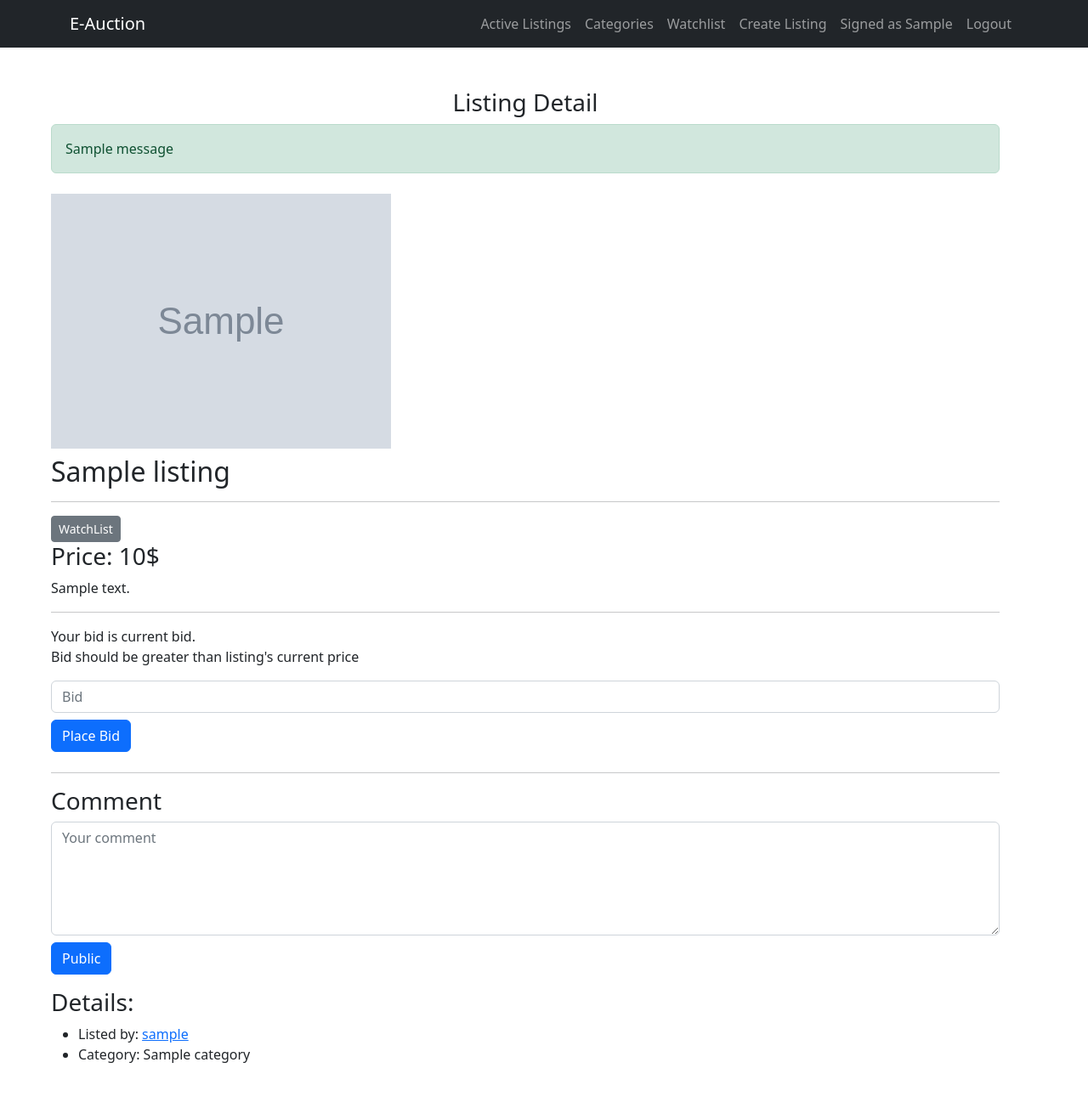
After one commit to Muzaffar-Xodjayev/e-auction, a Django app: page /listing_detail/1/ in a window 1280 px wide. The commit adds this page. Shown: the whole page at 85% size. Run offline with Django 3.2, Linux system fonts and the light colour scheme; a user stored in the database is signed in; tables that the repository leaves empty hold one stand-in row (values such as "Sample post"); grey boxes marked "Sample" are stand-in pictures; one stand-in notice (Sample message) is shown; parts of the project's set-up code (start-up, migrations or seed data) failed here and were passed over; some libraries are stand-ins or nearby versions.

Commit message:
fix listings section

```diff
--- a/auction/models.py
+++ b/auction/models.py
@@ -10,12 +10,14 @@ class Category(models.Model):
 
 
 class Listing(models.Model):
+    author = models.ForeignKey(User, on_delete=models.CASCADE, default=None)
     title = models.CharField(max_length=255)
-    category = models.ForeignKey(Category, on_delete=models.CASCADE)
+    category = models.ForeignKey(Category, on_delete=models.CASCADE, blank=True, null=True)
     img = models.ImageField(upload_to="listing", default="img/default_model.png")
     description = models.TextField()
     price = models.IntegerField(default=0)
     is_publish = models.BooleanField(default=True)
+    created_at = models.DateTimeField(auto_now_add=True)
 
     def __str__(self):
         return self.title
@@ -27,7 +29,7 @@ class Comment(models.Model):
     message = models.CharField(max_length=255)
 
     def __str__(self):
-        return self.author
+        return str(self.author)
 
 
 class Bid(models.Model):
@@ -36,12 +38,12 @@ class Bid(models.Model):
     bid = models.IntegerField(default=0)
 
     def __str__(self):
-        return self.author
+        return str(self.author)
 
 
 class WatchList(models.Model):
-    listing_id = models.ForeignKey(Listing, models.CASCADE)
+    listing_id = models.ForeignKey(Listing, models.CASCADE, primary_key=True)
     user = models.ForeignKey(User, models.CASCADE)
 
     def __str__(self):
-        return self.listing_id
+        return str(self.listing_id)
--- a/auction/urls.py
+++ b/auction/urls.py
@@ -4,6 +4,9 @@ from .views import *
 urlpatterns = [
     path("", home, name="home-page"),
     path("signup/", signup, name="signup-page"),
+    path("listing_detail/<int:pk>/", listing_detail, name="listing-detail-page"),
+    path("comment/<int:pk>/", comment, name="comment-page"),
+    path("watchlist/", watch_list, name="watchlist-page"),
     path("login/", login_page, name="login-page"),
     path("logout/", logout_page, name="logout-page"),
 ]
--- a/auction/views.py
+++ b/auction/views.py
@@ -1,12 +1,71 @@
 from django.shortcuts import render, redirect
+from django.contrib.auth.decorators import login_required
 from django.contrib.auth import login, logout, authenticate
+from django.contrib import messages
+
 from .models import *
+
 
 # Create your views here.
 
 
 def home(request):
-    return render(request, "home.html")
+    listings = Listing.objects.filter(is_publish=True)
+    if listings:
+        context = {"data": listings}
+    else:
+        context = {"status": "There is no information"}
+    return render(request, "home.html", context)
+
+
+@login_required
+def listing_detail(request, pk):
+    context = {}
+    listing = Listing.objects.get(id=pk)
+    if request.POST:
+        bid = request.POST["bid"]
+        if int(bid) > listing.price:
+            b = Bid.objects.create(listing_id=listing, author=request.user, bid=bid)
+            b.save()
+            listing.price = bid
+            listing.save()
+            context["status"] = "Your BID have been put successfully"
+            context['col'] = 'alert-success'
+        else:
+            context["status"] = "BID should be greater than listing's current price."
+            context['col'] = 'alert-danger'
+    context['data'] = listing
+    return render(request, "listing_detail.html", context)
+
+
+@login_required
+def comment(request, pk):
+    if request.POST:
+        listing = Listing.objects.get(id=pk)
+        comment_message = request.POST["comment_message"]
+        c = Comment.objects.create(listing_id=listing, author=request.user, message=comment_message)
+        c.save()
+        messages.success(request, "Your comment have been published successfully")
+        return redirect(f"/listing_detail/{listing.id}")
+
+
+@login_required
+def watch_list(request):
+    listing = None
+    if request.POST:
+        watch = request.POST["watchlist_id"]
+        listing = Listing.objects.get(id=watch)
+        if not WatchList.objects.filter(listing_id=listing).exists():
+            w = WatchList.objects.create(listing_id=listing, user=request.user)
+            w.save()
+            messages.success(request, "The Listing have been added to WatchList successfully")
+        else:
+            messages.error(request, "You have been added already")
+    return redirect(f"/listing_detail/{listing.id}")
+
+
+def category_page(request):
+    pass
 
 
 def signup(request):
--- a/core/settings.py
+++ b/core/settings.py
@@ -112,7 +112,7 @@ AUTH_PASSWORD_VALIDATORS = [
 
 LANGUAGE_CODE = 'en-us'
 
-TIME_ZONE = 'UTC'
+TIME_ZONE = 'Asia/Tashkent'
 
 USE_I18N = True
 
--- /dev/null
+++ b/templates/base.html
@@ -0,0 +1,66 @@
+<!doctype html>
+{% load static %}
+<html lang="en">
+<head>
+    <meta charset="UTF-8">
+    <meta name="viewport"
+          content="width=device-width, user-scalable=no, initial-scale=1.0, maximum-scale=1.0, minimum-scale=1.0">
+    <meta http-equiv="X-UA-Compatible" content="ie=edge">
+    <link rel="stylesheet" href="{% static 'bootstrap/css/bootstrap.min.css' %}">
+    <title>E-Auction</title>
+</head>
+<body>
+
+<nav class="navbar navbar-expand-lg bg-dark navbar-dark">
+    <div class="container">
+        <a class="navbar-brand" href="{% url 'home-page' %}">E-Auction</a>
+        <button class="navbar-toggler" type="button" data-bs-toggle="collapse" data-bs-target="#navbarSupportedContent"
+                aria-controls="navbarSupportedContent" aria-expanded="false" aria-label="Toggle navigation">
+            <span class="navbar-toggler-icon"></span>
+        </button>
+        <div class="collapse navbar-collapse" id="navbarSupportedContent">
+            <ul class="navbar-nav ms-auto mb-2 mb-lg-0">
+                {% if user.is_authenticated %}
+                <li class="nav-item">
+                    <a class="nav-link" href="{% url 'home-page' %}">Active Listings</a>
+                </li>
+                <li class="nav-item">
+                    <a class="nav-link" href="">Categories</a>
+                </li>
+                <li class="nav-item">
+                    <a class="nav-link" href="">Watchlist</a>
+                </li>
+                <li class="nav-item">
+                    <a class="nav-link" href="">Create Listing</a>
+                </li>
+                <li class="nav-item">
+                    <a class="nav-link" href="#">Signed as {{user.first_name}}</a>
+                </li>
+                <li class="nav-item">
+                    <a class="nav-link" href="{% url 'logout-page' %}">Logout</a>
+                </li>
+                {% else %}
+                <li class="nav-item">
+                    <a class="nav-link" href="{% url 'home-page' %}">Active Listings</a>
+                </li>
+                <li class="nav-item">
+                    <a class="nav-link" href="">Categories</a>
+                </li>
+                <li class="nav-item">
+                    <a class="nav-link" href="{% url 'signup-page' %}">Sign Up</a>
+                </li>
+                <li class="nav-item">
+                    <a class="nav-link" href="{% url 'login-page' %}">Login</a>
+                </li>
+                {% endif %}
+            </ul>
+        </div>
+    </div>
+</nav>
+{% block content %}
+
+{% endblock %}
+
+<script src="{% static 'bootstrap/js/bootstrap.min.js'%}"></script>
+</body>
+</html>
--- /dev/null
+++ b/templates/listing_detail.html
@@ -0,0 +1,75 @@
+{% extends "base.html" %}
+{% block content %}
+<style>
+    .alert-error{
+        background: #f8d7da;
+    }
+</style>
+<div class="container m-5">
+    <h3 align="center">Listing Detail</h3>
+    {% if messages %}
+      <div class="messages">
+        {% for message in messages %}
+          {% if message.tags %} <div class="alert alert-{{ message.tags }}">{{ message }}</div> {% endif %}
+        {% endfor %}
+      </div>
+    {% endif %}
+
+    {% if status %}
+    <div class="alert {{col}}">{{status}}</div>
+    {% endif %}
+    <div class="row">
+        <div class="col-lg-6 my-2">
+            <img src="/media/{{data.img}}" class="img-fluid" alt="">
+        </div>
+    </div>
+    <div class="row">
+        <div class="col-lg-12 mx-auto">
+            <h2>{{data.title}}</h2>
+            <hr>
+            <form method="post" action="/watchlist/">
+                {% csrf_token %}
+                <input type="hidden" value="{{data.id}}" name="watchlist_id">
+                <button class="btn btn-sm btn-secondary" type="submit">WatchList</button>
+            </form>
+            <h3>Price: {{data.price}}$</h3>
+            <p>{{data.description}}</p>
+            <hr>
+        </div>
+    </div>
+    <div class="row">
+        <div class="col-lg-12">
+            <p>Your bid is current bid. <br>Bid should be greater than listing's current price</p>
+
+            <form method="post">
+                {% csrf_token %}
+                <input type="number" class="form-control" placeholder="Bid" name="bid">
+                <button class="btn btn-primary my-2">Place Bid</button>
+                <hr>
+            </form>
+        </div>
+    </div>
+    <div class="row">
+        <div class="col-lg-12">
+            <h3>Comment</h3>
+            <form method="post" action="/comment/{{data.id}}/">
+                {% csrf_token %}
+                <textarea name="comment_message" placeholder="Your comment" class="form-control" cols="30"
+                          rows="5"></textarea>
+                <button class="btn btn-primary my-2">Public</button>
+            </form>
+        </div>
+    </div>
+    <div class="row">
+        <div class="col-lg-6">
+            <h3 class="mt-2">Details:</h3>
+            <ul>
+                <li>Listed by: <a href="#">{{data.author}}</a></li>
+                <li>Category: {{data.category}}</li>
+            </ul>
+        </div>
+
+    </div>
+
+</div>
+{% endblock %}
--- a/templates/login.html
+++ b/templates/login.html
@@ -1,4 +1,4 @@
-{% include "home.html" %}
+{% extends "base.html" %}
 {% block content %}
 <div class="container m-5">
     <div class="col-lg-6 mx-auto">
--- a/templates/register.html
+++ b/templates/register.html
@@ -1,4 +1,4 @@
-{% include "home.html" %}
+{% extends "base.html" %}
 {% block content %}
 <div class="container m-5">
     <div class="col-lg-6 mx-auto">
--- /dev/null
+++ b/templates/watchlist.html
@@ -0,0 +1,6 @@
+{% extends "base.html" %}
+{% block content %}
+<div class="container m-5">
+    <h1>Hello</h1>
+</div>
+{% endblock %}
```
Also changed, not shown: auction/admin.py (+13 -2 lines), templates/home.html (+35 -60 lines).
